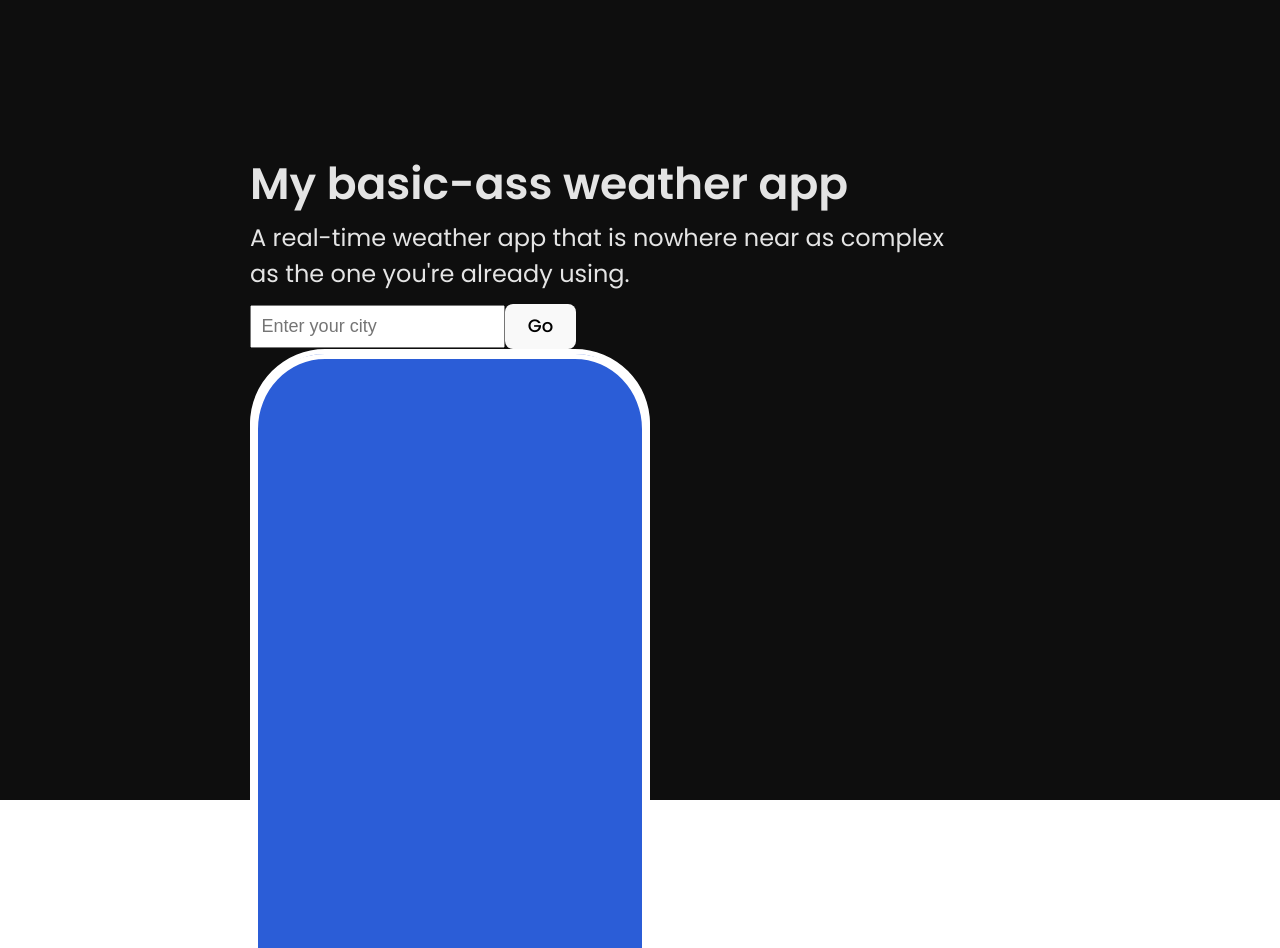
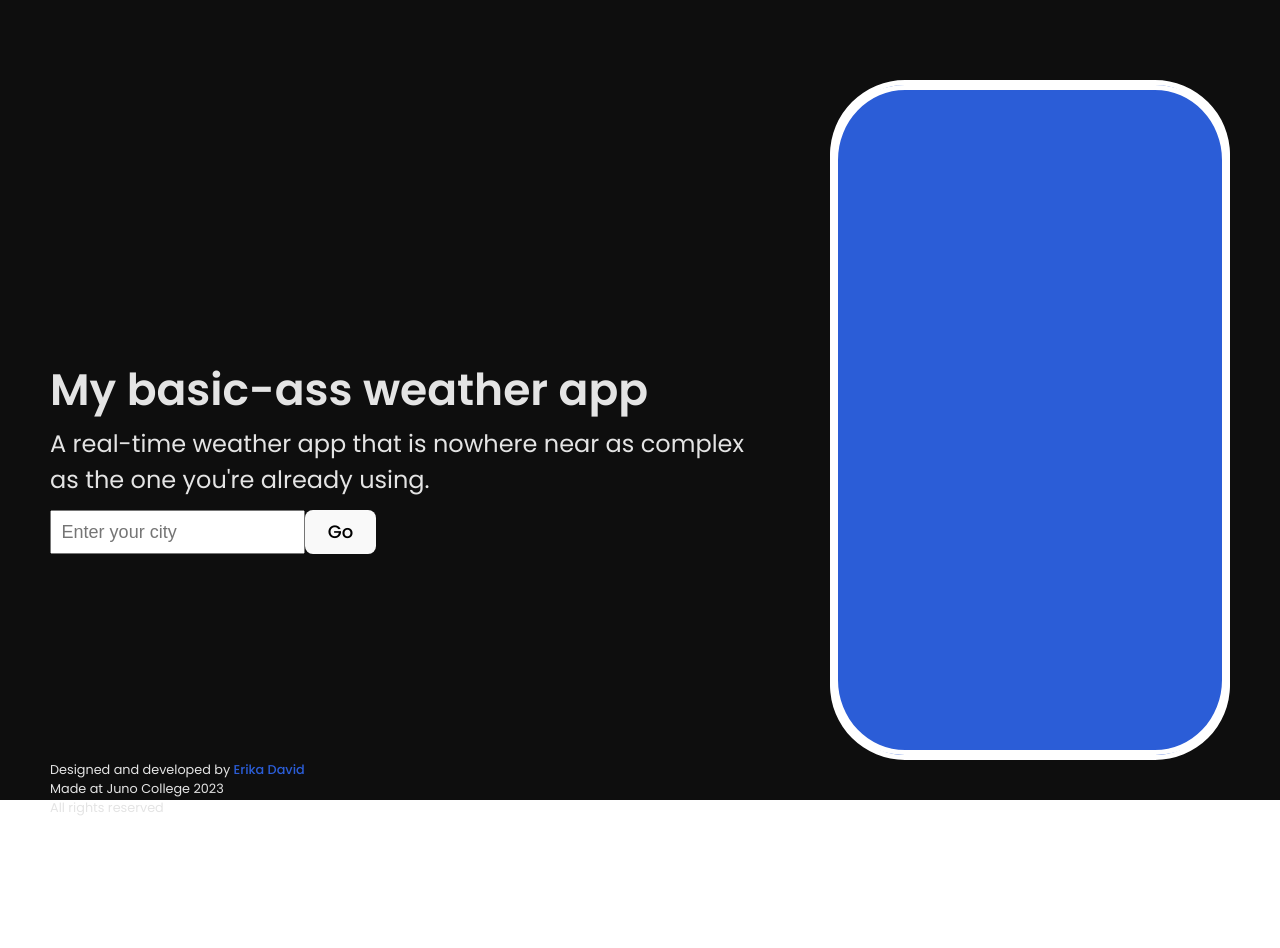
Before and after one commit to erikajdavid/my-weather-app, a React (Vite) app in the folder my-weather-app/: page / in a window 1280 px wide. Shown: the top 948 px of the page. After the commit the page ends 818 px from the top, so only its background shows below. Built offline with nearby package versions, Linux system fonts and the light colour scheme.

Commit message:
created Footer compoenent and styled

```diff
--- a/my-weather-app/src/App.jsx
+++ b/my-weather-app/src/App.jsx
@@ -2,6 +2,8 @@ import { useState, useEffect } from 'react';
 import Header from './Header';
 import SearchBar from './SearchBar';
 import WeatherData from './WeatherData';
+import Footer from './Footer';
+
 import './App.css'
 
 const apiKey = "70335af88254b66a82ea739a9b7de916";
@@ -35,10 +37,13 @@ function App() {
   return (
     <>
       <div className="App">
-        <Header setCity={setCity} searchCity={searchCity} />
-        <div className="AppContainer">
-          <WeatherData weather={weather} />
+        <div className="mainContainer">
+          <Header setCity={setCity} searchCity={searchCity} />
+          <div className="AppContainer">
+            <WeatherData weather={weather} />
+          </div>
         </div>
+        <Footer />
       </div>
     </>
   )
--- /dev/null
+++ b/my-weather-app/src/Footer.jsx
@@ -0,0 +1,13 @@
+const Footer = () => {
+    return (
+        <>
+            <div className="footerContainer">
+                <p class>Designed and developed by <a href="https://www.linkedIn.com/in/erikadaviddev" target="_blank">Erika David</a></p>
+                <p>Made at Juno College 2023</p>
+                <p>All rights reserved</p>
+            </div>
+        </>
+    )
+}
+
+export default Footer;
--- a/my-weather-app/src/Header.jsx
+++ b/my-weather-app/src/Header.jsx
@@ -2,6 +2,7 @@ import React from 'react';
 import SearchBar from './SearchBar';
 
 const Header = ({ setCity, searchCity }) => {
+
   return (
     <header>
       <h1>My basic-ass weather app</h1>
```
